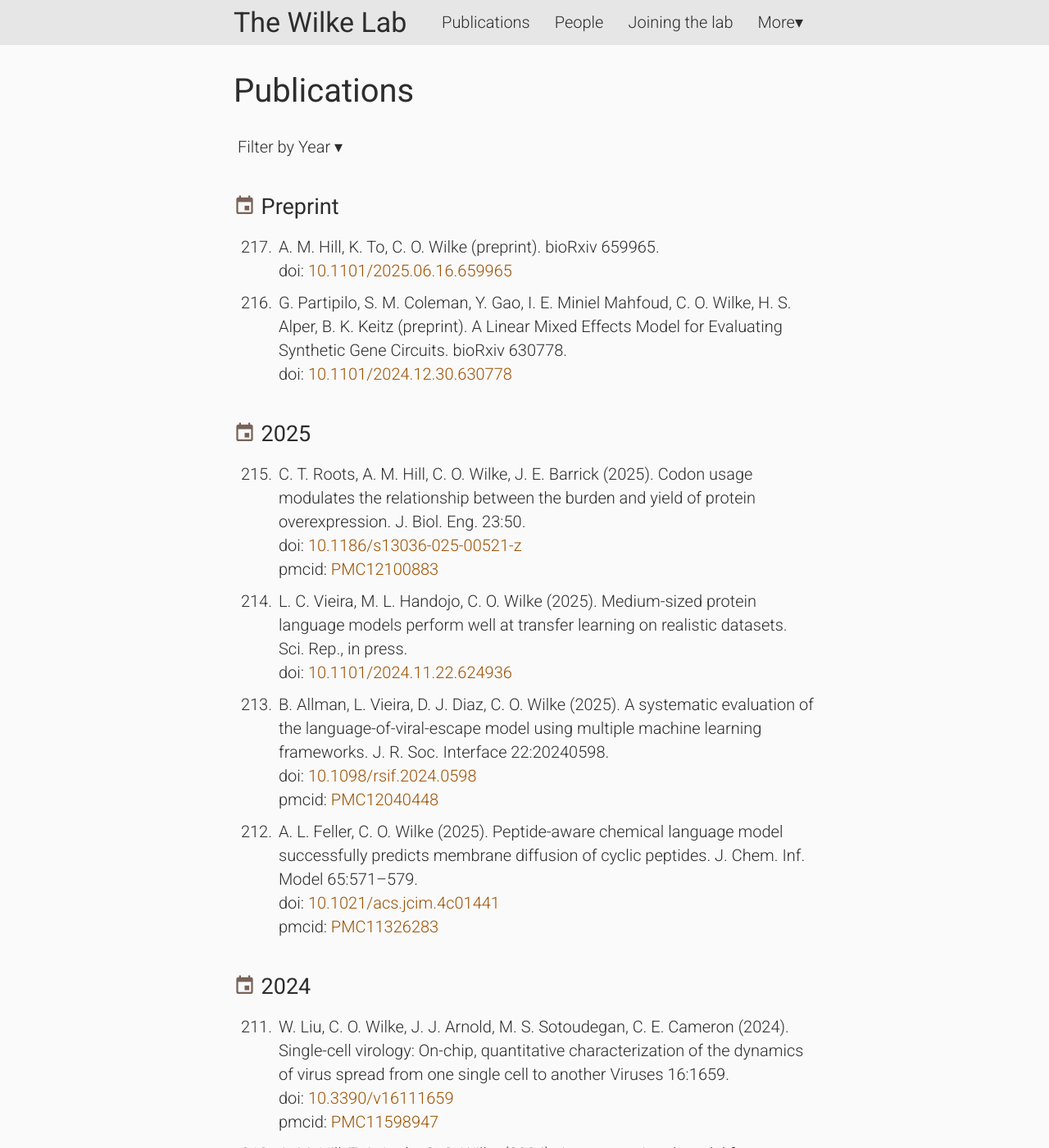
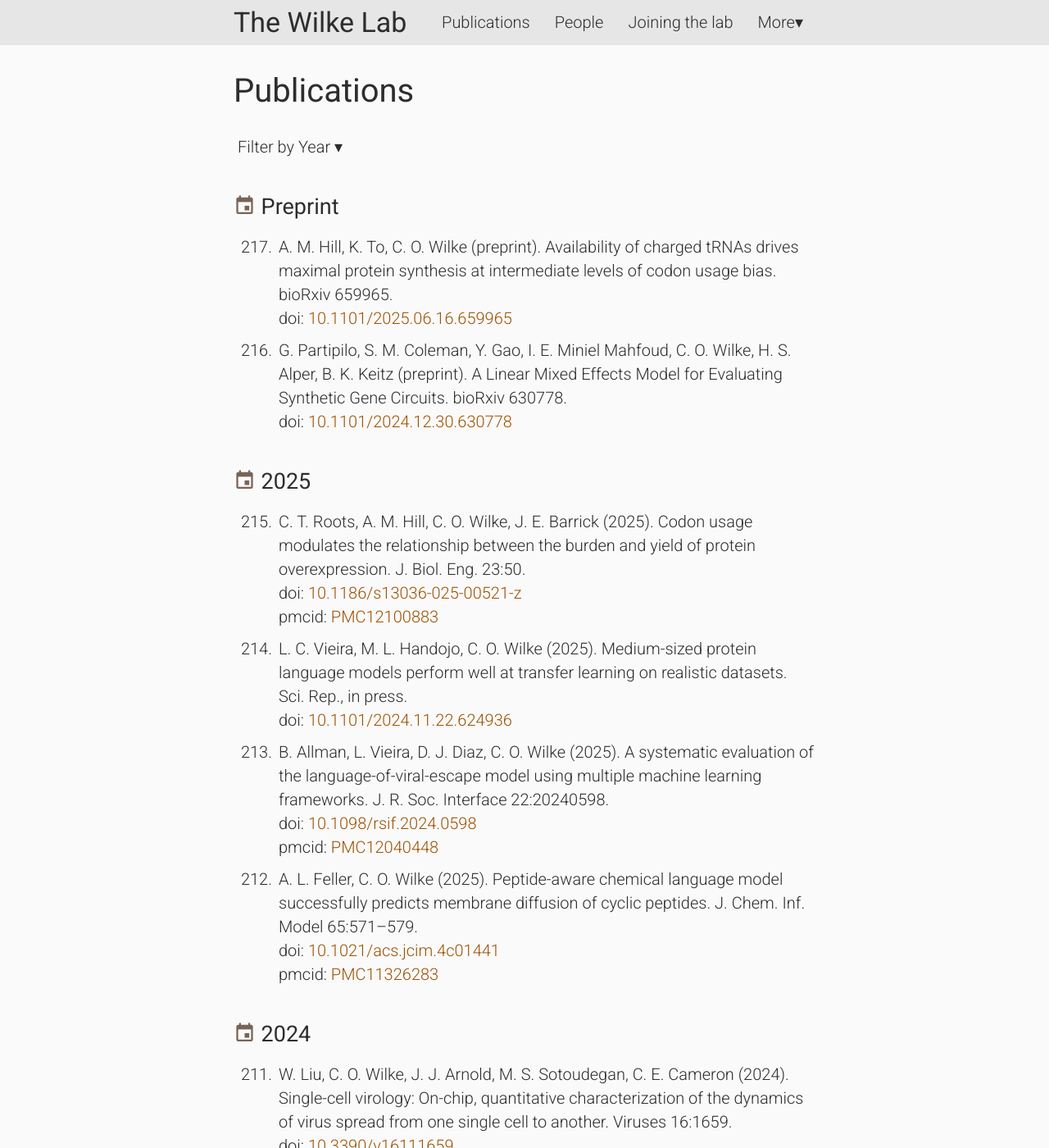
Before and after one commit to wilkelab/wilkelab.github.io, a Jekyll site: the page built from publications.html, in a window 1280 px wide and 1400 px high. Shown: the whole window at 82% size. Built offline with Jekyll 4.4.1, drawn with Linux system fonts in a browser that asks for light colours; nearby versions of some CDN libraries.

Commit message:
add missing title

```diff
--- a/_data/publications.yml
+++ b/_data/publications.yml
@@ -1,5 +1,6 @@
 - author: A. M. Hill, K. To, C. O. Wilke
   year: preprint
+  title: Availability of charged tRNAs drives maximal protein synthesis at intermediate levels of codon usage bias.
   ref: bioRxiv 659965
   doi: 10.1101/2025.06.16.659965
 
@@ -39,7 +40,7 @@
 
 - author: W. Liu, C. O. Wilke, J. J. Arnold, M. S. Sotoudegan, C. E. Cameron
   year: 2024
-  title: "Single-cell virology: On-chip, quantitative characterization of the dynamics of virus spread from one single cell to another"
+  title: "Single-cell virology: On-chip, quantitative characterization of the dynamics of virus spread from one single cell to another."
   ref: "Viruses 16:1659"
   doi: 10.3390/v16111659
   pmcid: PMC11598947
```
